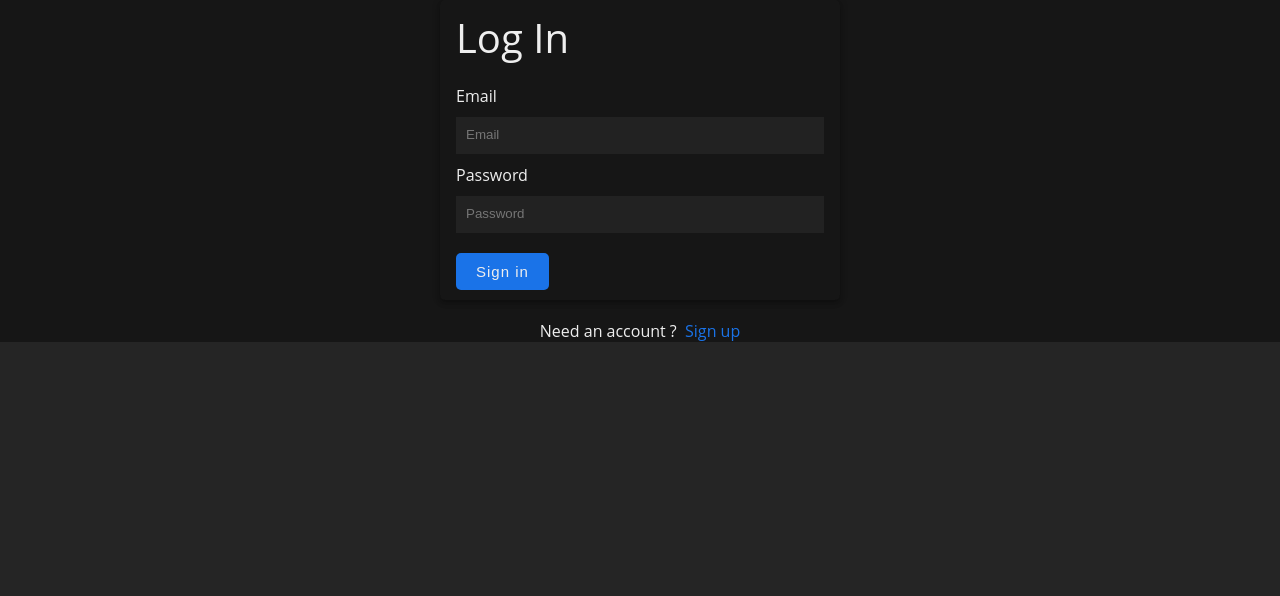
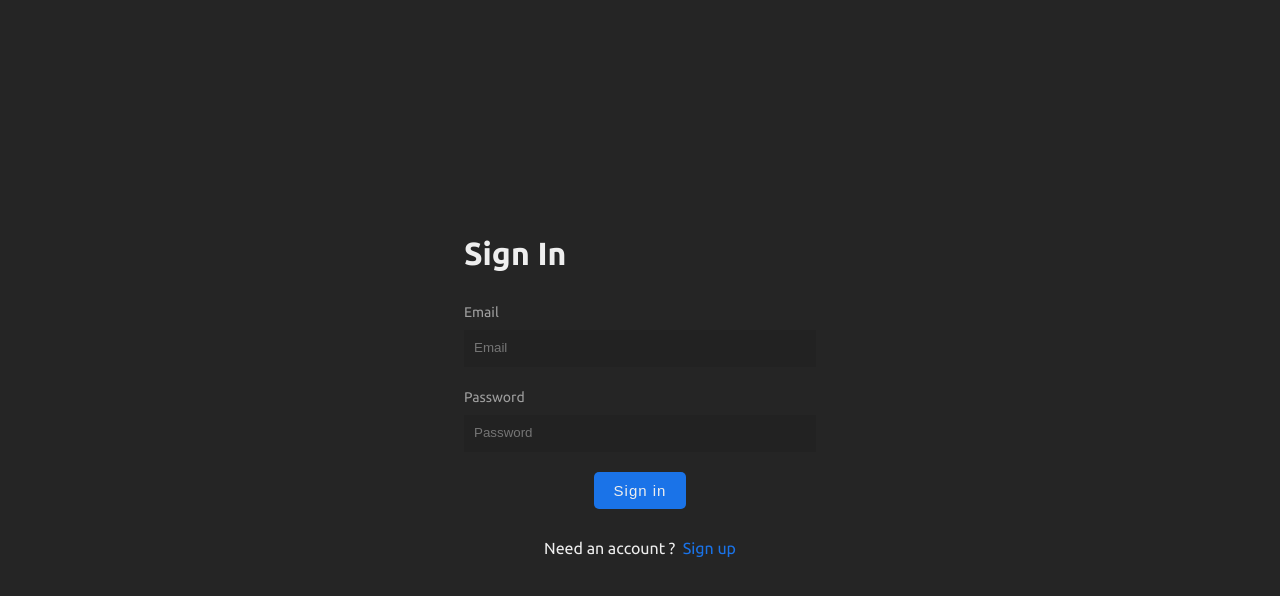
Before and after one commit to akocero/pelikula-react, a React (Create React App) app: page /login in a window 1280 px wide. Shown: the top 596 px of the page. Built offline with nearby package versions, Linux system fonts and the light colour scheme; no server answers.

Commit message:
fixed some auth pages css and html issues

```diff
--- a/src/App.js
+++ b/src/App.js
@@ -17,7 +17,7 @@ import PrivateRoute from './components/privatePages/PrivateRoute';
 function App() {
   return (
     <Router>
-      <div className="App bg-dark">
+      <div className="App">
         <AuthContextProvider>
           <MovieContextProvider>
             <Switch>
--- a/src/components/layout/Header.js
+++ b/src/components/layout/Header.js
@@ -15,7 +15,9 @@ const Header = () => {
 
     return (
         <div className={`navbar ${hasBG && "has-bg"}`}>
-            <div className="brand"><Link to="/" className="text-logo">PELIKULA</Link></div>
+            <div className="brand">
+                <Link to="/" className="text-logo">PELIKULA</Link>
+            </div>
             <nav className="nav">
                 <ul className="nav-links">
                     <li className="nav-item"><NavLink to="/search" className="nav-link">Browse Movies</NavLink></li>
--- a/src/components/pages/Login.js
+++ b/src/components/pages/Login.js
@@ -28,32 +28,37 @@ const Login = () => {
     }
 
     return (
-        <div className="container">
-            <div>
-                <div className="card shadow-sm w-400">
-                    <h1 className="mb-2 text text-md">Log In</h1>
+        <div className="auth">
+            <div className="card">
+                <h1 className="my-3">Sign In</h1>
 
-                    {error && <div className="alert alert-danger error">{error}</div>}
+                {error && <div className="alert alert-danger">{error}</div>}
 
-                    <form action="" onSubmit={submitHandler}>
+                <form action="" onSubmit={submitHandler}>
 
-                        <label htmlFor="email" >Email</label>
+                    <div className="input-group">
+                        <label htmlFor="email" className="form-text">Email</label>
                         <input type="email" ref={emailRef} placeholder="Email" required />
+                    </div>
 
-                        <label htmlFor="password">Password</label>
+                    <div className="input-group">
+                        <label htmlFor="password" className="form-text">Password</label>
                         <input type="password" ref={passwordRef} placeholder="Password" required />
+                    </div>
 
-                        <input className="btn btn-blue mt-1" type="submit" disabled={loading} value="Sign in" />
+                    <div className="input-group text-center">
+                        <input className="btn btn-blue f-right" type="submit" disabled={loading} value="Sign in" />
+                    </div>
 
-                    </form>
+                </form>
+
+                <div className="text-center mt-3">
+                    Need an account ? &nbsp;
+                <Link to="/signup">Sign up</Link>
                 </div>
+            </div>
 
-                <div className="d-flex justify-content-center my-2">
-                    Need an account ? &nbsp;
-                    <Link to="/signup">Sign up</Link>
-                </div>
 
-            </div>
         </div>
     )
 }
--- a/src/components/pages/Signup.js
+++ b/src/components/pages/Signup.js
@@ -30,30 +30,37 @@ const Signup = () => {
     }
 
     return (
-        <div className="container">
-            <div>
-                <div className="card shadow-sm w-400">
-                    <h1 className="mb-2 text text-md">Sign Up</h1>
-                    {error && <div className="alert alert-danger error">{error}</div>}
-                    <form action="" onSubmit={submitHandler}>
+        <div className="auth">
+            <div className="card">
+                <h1 className="mb-3">Sign Up</h1>
+                {error && <div className="alert alert-danger error">{error}</div>}
 
+                <form action="" onSubmit={submitHandler}>
+                    <div className="input-group">
                         <label htmlFor="email" className="form-text">Email</label>
                         <input type="email" placeholder="Email" ref={emailRef} required />
+                    </div>
 
+                    <div className="input-group">
                         <label htmlFor="password" className="form-text">Password</label>
                         <input type="password" placeholder="Password" ref={passwordRef} required />
+                    </div>
 
+                    <div className="input-group">
                         <label htmlFor="password" className="form-text">Confirm Password</label>
                         <input type="password" placeholder="Comfirm Password" ref={passwordConfirmRef} required />
+                    </div>
 
+                    <div className="input-group">
                         <input className="btn btn-blue" type="submit" disabled={loading} value="Sign up" />
+                    </div>
 
-                    </form>
-                </div>
+                </form>
                 <div className="d-flex justify-content-center my-2">
                     Already have account ? &nbsp;<Link to="/login">Log in</Link>
                 </div>
             </div>
+
         </div>
     )
 }
--- a/src/index.css
+++ b/src/index.css
@@ -1,3 +1,4 @@
+@import url("https://fonts.googleapis.com/css2?family=Ubuntu:wght@300;400;500;700&display=swap");
 * {
   margin: 0;
   padding: 0;
@@ -15,8 +16,7 @@ html {
 }
 
 body {
-  margin: 0;
-  font-family: 'Open sans';
+  font-family: Ubuntu;
   -webkit-font-smoothing: antialiased;
   -moz-osx-font-smoothing: grayscale;
   box-sizing: border-box;
@@ -73,7 +73,7 @@ a:hover {
 }
 
 .card {
-  margin: 0 auto;
+  width: 100%;
   border-radius: 0.5rem;
   overflow: hidden;
   padding: 1rem 1.6rem;
@@ -116,7 +116,7 @@ input[type=text],
 input[type=email],
 input[type=password] {
   padding: 1rem;
-  display: block;
+  display: inline-block;
   width: 100%;
   background-color: #222222;
   color: #eee;
@@ -140,6 +140,11 @@ input[type=password]:focus {
 .form-movie-search {
   max-width: 600px;
   margin: 0 auto;
+}
+
+.input-group {
+  width: 100%;
+  margin-bottom: 1rem;
 }
 
 .navbar {
@@ -215,6 +220,7 @@ input[type=password]:focus {
 }
 
 .btn {
+  display: inline-block;
   padding: 1rem 2rem;
   outline: none;
   border: none;
@@ -487,6 +493,18 @@ input[type=password]:focus {
   background-color: #161616;
 }
 
+.text-center {
+  text-align: center;
+}
+
+.d-flex {
+  display: flex;
+}
+
+.justify-end {
+  justify-content: flex-end;
+}
+
 .home_page {
   background-color: #060606;
 }
@@ -581,9 +599,7 @@ input[type=password]:focus {
   grid-template-columns: repeat(4, 1fr);
   grid-template-rows: minmax(100px, auto);
   grid-gap: 2rem;
-  grid-template-areas: "title title title title"
- "img img review review"
- "plot plot plot plot";
+  grid-template-areas: "title title title title" "img img review review" "plot plot plot plot";
 }
 
 .movie-details-img {
@@ -607,3 +623,15 @@ input[type=password]:focus {
 .movie-details-plot {
   grid-area: plot;
 }
+
+.auth {
+  height: 100vh;
+  display: flex;
+  justify-content: center;
+  align-items: center;
+}
+
+.auth .card {
+  margin-top: -3%;
+  max-width: 30%;
+}
--- a/src/sass/base/_base.scss
+++ b/src/sass/base/_base.scss
@@ -11,9 +11,12 @@ html {
       font-size: 55%;
   }
 }
+
+@import url('https://fonts.googleapis.com/css2?family=Ubuntu:wght@300;400;500;700&display=swap');
+
+
 body {
-  margin: 0;
-  font-family: 'Open sans';
+  font-family: Ubuntu;
   -webkit-font-smoothing: antialiased;
   -moz-osx-font-smoothing: grayscale;
   box-sizing: border-box;
--- a/src/sass/components/_card.scss
+++ b/src/sass/components/_card.scss
@@ -1,5 +1,5 @@
 .card {
-  margin: 0 auto;
+  width: 100%;
   border-radius: 0.5rem;
   overflow: hidden;
   padding: 1rem 1.6rem;
--- a/src/sass/components/_forms.scss
+++ b/src/sass/components/_forms.scss
@@ -2,7 +2,7 @@ input[type=text],
 input[type=email],
 input[type=password] {
     padding: 1rem;
-    display: block;
+    display: inline-block;
     width: 100%;
     background-color: darken($dark, 1%);
     color: $light;
@@ -25,3 +25,8 @@ input[type=password] {
     max-width: 600px;
     margin: 0 auto;
 }
+
+.input-group {
+    width: 100%;
+    margin-bottom: 1rem;
+}
--- a/src/sass/index.scss
+++ b/src/sass/index.scss
@@ -13,3 +13,4 @@
 
 @import 'pages/home';
 @import 'pages/movie_details';
+@import 'pages/auth';
--- /dev/null
+++ b/src/sass/pages/_auth.scss
@@ -0,0 +1,11 @@
+.auth {
+    height: 100vh;
+    display: flex;
+    justify-content: center;
+    align-items: center;
+
+    .card {
+        margin-top: -3%;
+        max-width: 30%;
+    }
+}
--- a/src/sass/utils/_utils.scss
+++ b/src/sass/utils/_utils.scss
@@ -4,6 +4,7 @@
 }
 
 .btn {
+    display: inline-block;
     padding: 1rem 2rem;
     outline: none;
     border: none;
@@ -13,6 +14,7 @@
     font-size: 1.5rem;
     cursor: pointer;
     letter-spacing: 1px;
+
     &-sm {
         margin-top: 2rem;
         padding: 1rem 2rem;
@@ -117,3 +119,15 @@ $spaceAmounts: (1,2,3,4,5);
 .bg-dark {
     background-color: darken($dark, 6%);
 }
+
+.text-center {
+    text-align: center;
+}
+
+.d-flex {
+    display: flex;
+}
+
+.justify-end {
+    justify-content: flex-end;
+}
```
Also changed, not shown: 1 other file (tests, documents, lock files or other folders).
